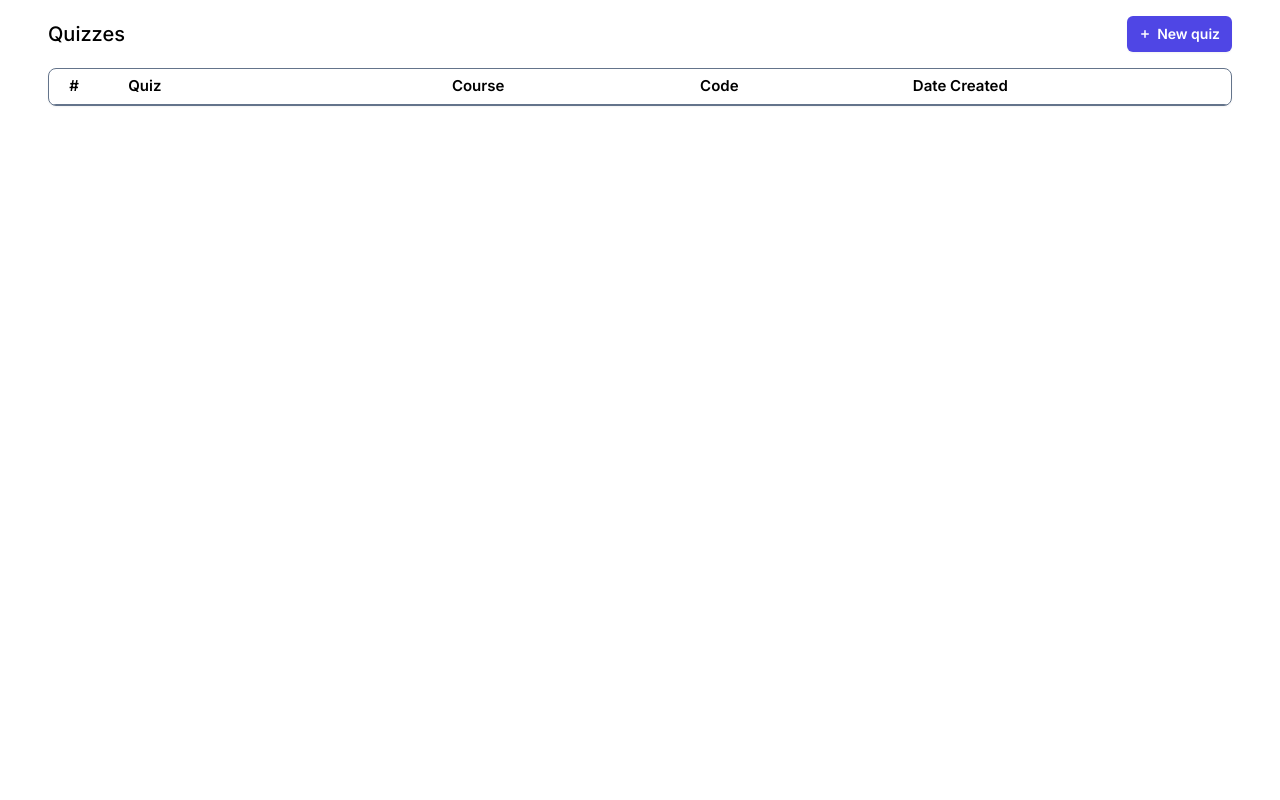
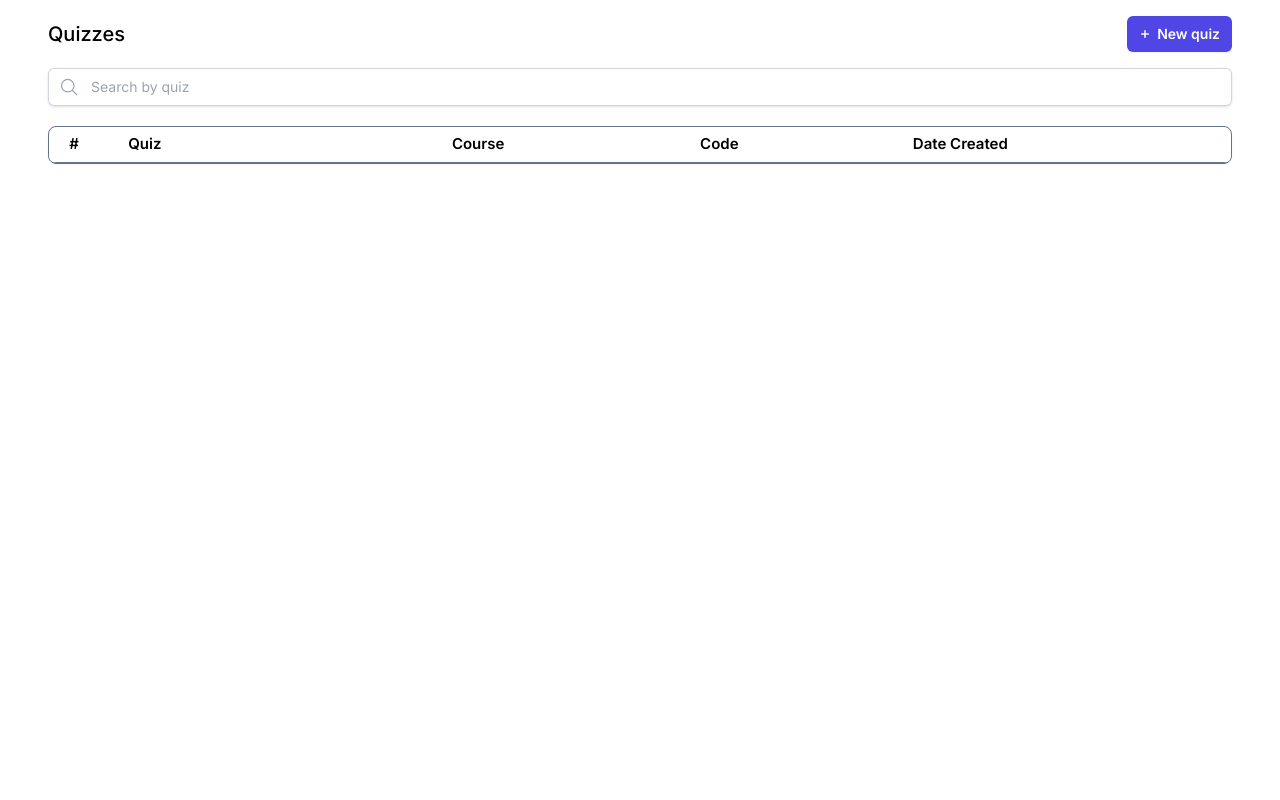
Before and after one commit to IamIronMan21/csit697, a PHP site: page /quizzes/ in a window 1280 px wide. Shown: the part 64-864 px from the top of the page. Run offline with PHP 8.4, Linux system fonts and the light colour scheme; the visitor is signed in with stand-in values (Sample User, id 1); data that the repository does not hold is empty; some libraries are stand-ins or nearby versions.

Commit message:
Update index.php

```diff
--- a/quizzes/index.php
+++ b/quizzes/index.php
@@ -98,6 +98,15 @@ $courses = $stmt->fetchAll();
       </button>
     </div>
 
+    <div class="flex items-center mb-5 w-full shadow rounded-md">
+      <div class="pl-2.5 pr-1 block w-fit rounded-l-md border-l border-y py-2 text-gray-900 bg-white border-gray-300 placeholder:text-gray-400 focus:ring-2 focus:ring-inset focus:ring-indigo-600 sm:text-sm sm:leading-6">
+        <svg xmlns="http://www.w3.org/2000/svg" fill="none" viewBox="0 0 24 24" stroke-width="1.5" stroke="currentColor" class="w-5 h-5 text-gray-400">
+          <path stroke-linecap="round" stroke-linejoin="round" d="m21 21-5.197-5.197m0 0A7.5 7.5 0 1 0 5.196 5.196a7.5 7.5 0 0 0 10.607 10.607Z" />
+        </svg>
+      </div>
+      <input type="text" id="search-input" placeholder="Search by quiz" class="px-2 block w-full rounded-r-md border-y border-r py-1.5 text-gray-900 border-gray-300 placeholder:text-gray-400 sm:text-sm sm:leading-6 outline-none">
+    </div>
+
     <div class="w-full h-fit border border-slate-500 shadow-sm rounded-lg mb-10 overflow-hidden">
       <table class="w-full">
         <thead class="border-b border-slate-500 h-[35px] text-[15px]">
@@ -111,7 +120,7 @@ $courses = $stmt->fetchAll();
         </thead>
         <tbody class="divide-y divide-slate-300">
           <?php foreach ($rows as $index => $row) : ?>
-            <tr class="h-[45px] <?= ($index % 2 == 1) ? "bg-slate-100" : ""; ?>">
+            <tr class="quiz h-[45px] <?= ($index % 2 == 1) ? "bg-slate-100" : ""; ?>" value="<?= $row["quiz_name"] ?>">
               <td class="index text-center font-light text-slate-500 pl-1"><?= $index + 1 ?></td>
               <td class="pl-8"><?= $row["quiz_name"] ?></td>
               <td><?= $row["course_name"] ?></td>
@@ -177,6 +186,56 @@ $courses = $stmt->fetchAll();
     </dialog>
 
     <script>
+      const searchInput = document.getElementById("search-input");
+      const quizzes = document.getElementsByClassName("quiz");
+
+      searchInput.addEventListener("input", (e) => {
+        e.preventDefault();
+
+        for (const c of quizzes) {
+          const name = c.getAttribute("value");
+          if (!name.includes(searchInput.value)) {
+            c.style.display = "none";
+          } else {
+            c.style.display = "";
+          }
+        }
+
+        for (const c of quizzes) {
+          const name = c.getAttribute("value");
+          if (!(name.toLowerCase()).includes((searchInput.value.toLowerCase()))) {
+            c.style.display = "none";
+          } else {
+            c.style.display = "";
+          }
+        }
+
+        let f = 1;
+        let t = false;
+        let i = 1;
+
+        for (const c of quizzes) {
+          c.style.borderTop = "1px solid rgb(203 213 225)";
+          const name = c.getAttribute("value");
+          if (c.style.display == "") {
+            if (f) {
+              c.style.backgroundColor = "#fff"
+            } else {
+              c.style.backgroundColor = "#f1f5f9";
+            }
+            f ^= 1;
+            c.querySelector(".index").innerHTML = i;
+            i++;
+            if (!t) {
+              c.style.borderTop = "1px solid rgb(100 116 139)";
+              t = true;
+            }
+          }
+        }
+      });
+    </script>
+
+    <script>
       const showBtn = document.getElementById("show-dialog");
       const dialog = document.getElementById("dialog");
       const jsCloseBtn = dialog.querySelector("#js-close");
```
